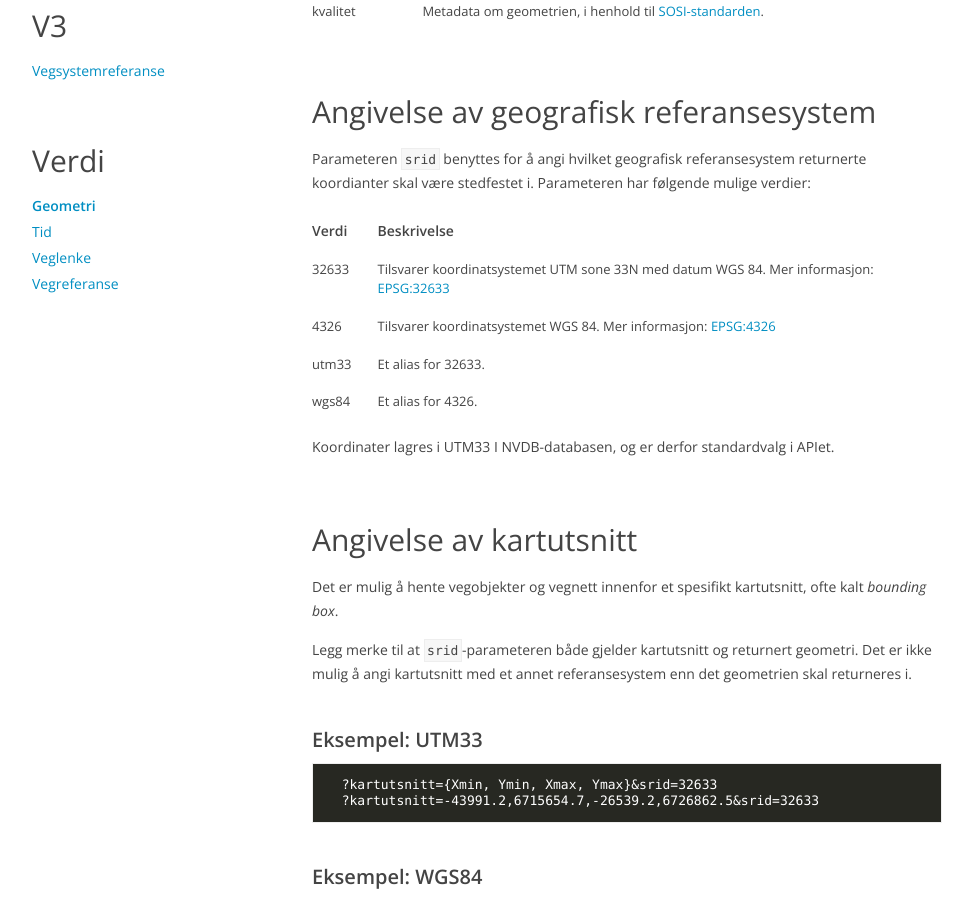
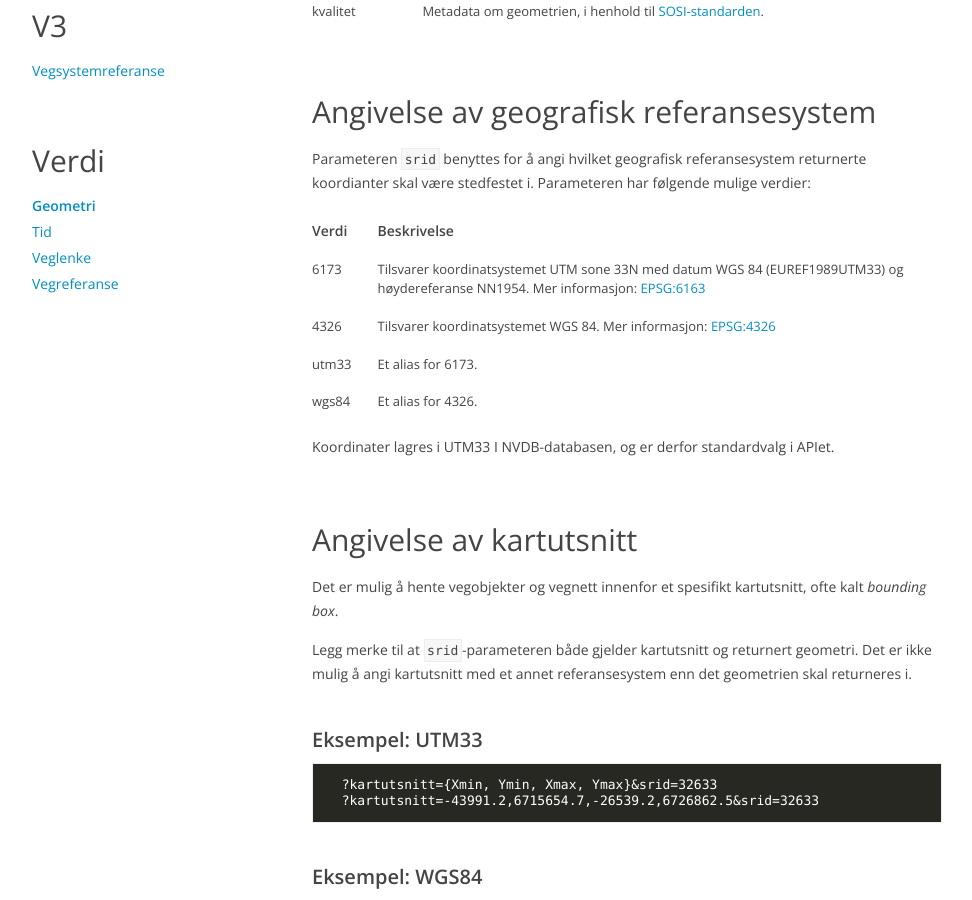
Before and after one commit to nvdb-vegdata/apidokumentasjon, a Jekyll site: the page built from verdi/geometri.md, in a window 1280 px wide and 900 px high, scrolled down 876 px. Shown: the whole window, without its empty margins (153-1125 px from the left). Built offline with Jekyll 4.4.1, drawn with Linux system fonts in a browser that asks for light colours; our own code applies the rules of GitHub Pages for plain Markdown files.

Commit message:
EPSG:6163

```diff
--- a/verdi/geometri.md
+++ b/verdi/geometri.md
@@ -68,9 +68,9 @@ Parameteren `srid` benyttes for å angi hvilket geografisk referansesystem retur
 </thead>
 <tbody>
 <tr>
-<td>32633</td>
-<td>Tilsvarer koordinatsystemet UTM sone 33N med datum WGS 84.
-Mer informasjon: <a href="http://spatialreference.org/ref/epsg/wgs-84-utm-zone-33n/">EPSG:32633</a>
+<td>6173</td>
+<td>Tilsvarer koordinatsystemet UTM sone 33N med datum WGS 84 (EUREF1989UTM33) og høydereferanse NN1954.
+Mer informasjon: <a href="https://github.com/nvdb-vegdata/utviklerkonferanse-2018/blob/master/doc/epsg6173.md">EPSG:6163</a>
 </td>
 </tr>
 <tr>
@@ -80,7 +80,7 @@ Mer informasjon: <a href="http://spatialreference.org/ref/epsg/wgs-84/">EPSG:432
 </tr>
 <tr>
 <td>utm33</td>
-<td>Et alias for 32633.</td>
+<td>Et alias for 6173.</td>
 </tr>
 <tr>
 <td>wgs84</td>
```
